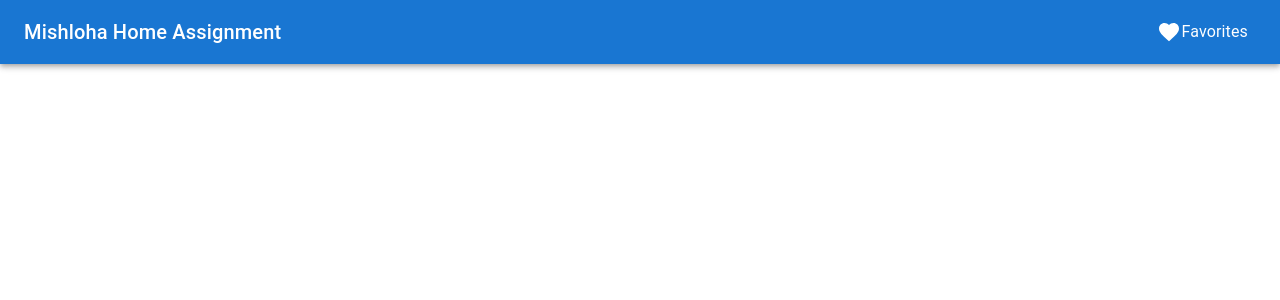
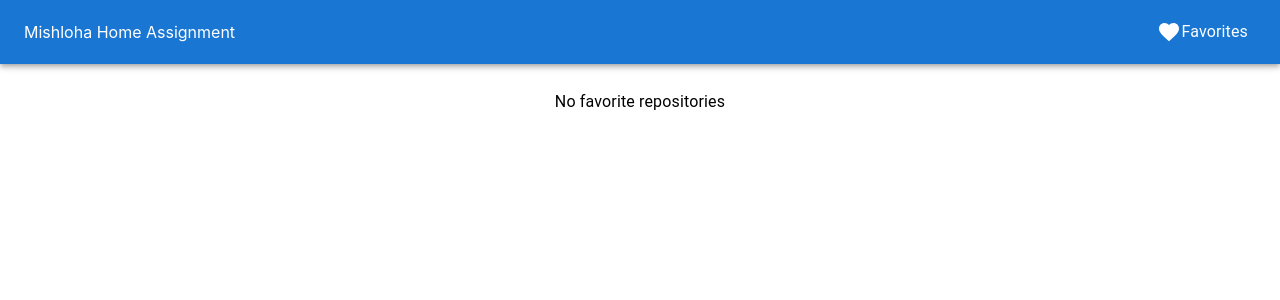
Before and after one commit to InbarDarshani/Mishloha, a React (Create React App) app in the folder Frontend/client/: page /favorites in a window 1280 px wide. Shown: the top 300 px of the page. Built offline with nearby package versions, Linux system fonts and the light colour scheme.

Commit message:
Added Favorites page

```diff
--- a/Frontend/client/src/components/FavoriteRepos.jsx
+++ b/Frontend/client/src/components/FavoriteRepos.jsx
@@ -1,3 +1,22 @@
-const FavoriteRepos = () => {};
+import React, {useContext} from "react";
+import {Context} from "./Context";
+import {Box, Typography} from "@mui/material";
+import RepoCard from "./RepoCard";
+
+const FavoriteRepos = () => {
+  const {favoriteRepos} = useContext(Context);
+
+  if (favoriteRepos.length === 0) return <Typography>No favorite repositories</Typography>;
+  else
+    return (
+      <>
+        {favoriteRepos.map((repo, index) => (
+          <Box key={index} data-repo-id={repo.id}>
+            <RepoCard repo={repo} />
+          </Box>
+        ))}
+      </>
+    );
+};
 
 export default FavoriteRepos;
--- a/Frontend/client/src/components/Header.jsx
+++ b/Frontend/client/src/components/Header.jsx
@@ -1,5 +1,5 @@
 import {useNavigate} from "react-router-dom";
-import {AppBar, Box, Toolbar, IconButton, Typography} from "@mui/material";
+import {AppBar, Box, Toolbar, IconButton, Typography, Link} from "@mui/material";
 import FavoriteIcon from "@mui/icons-material/Favorite";
 
 const Header = () => {
@@ -9,9 +9,9 @@ const Header = () => {
     <Box sx={{width: "100%"}}>
       <AppBar position="static">
         <Toolbar>
-          <Typography variant="h6" sx={{flexGrow: 1}}>
+          <Link href="/" color="inherit" underline="none" sx={{flexGrow: 1}}>
             Mishloha Home Assignment
-          </Typography>
+          </Link>
           <IconButton color="inherit" onClick={() => navigate("/favorites")}>
             <FavoriteIcon />
             <Typography>Favorites</Typography>
```
